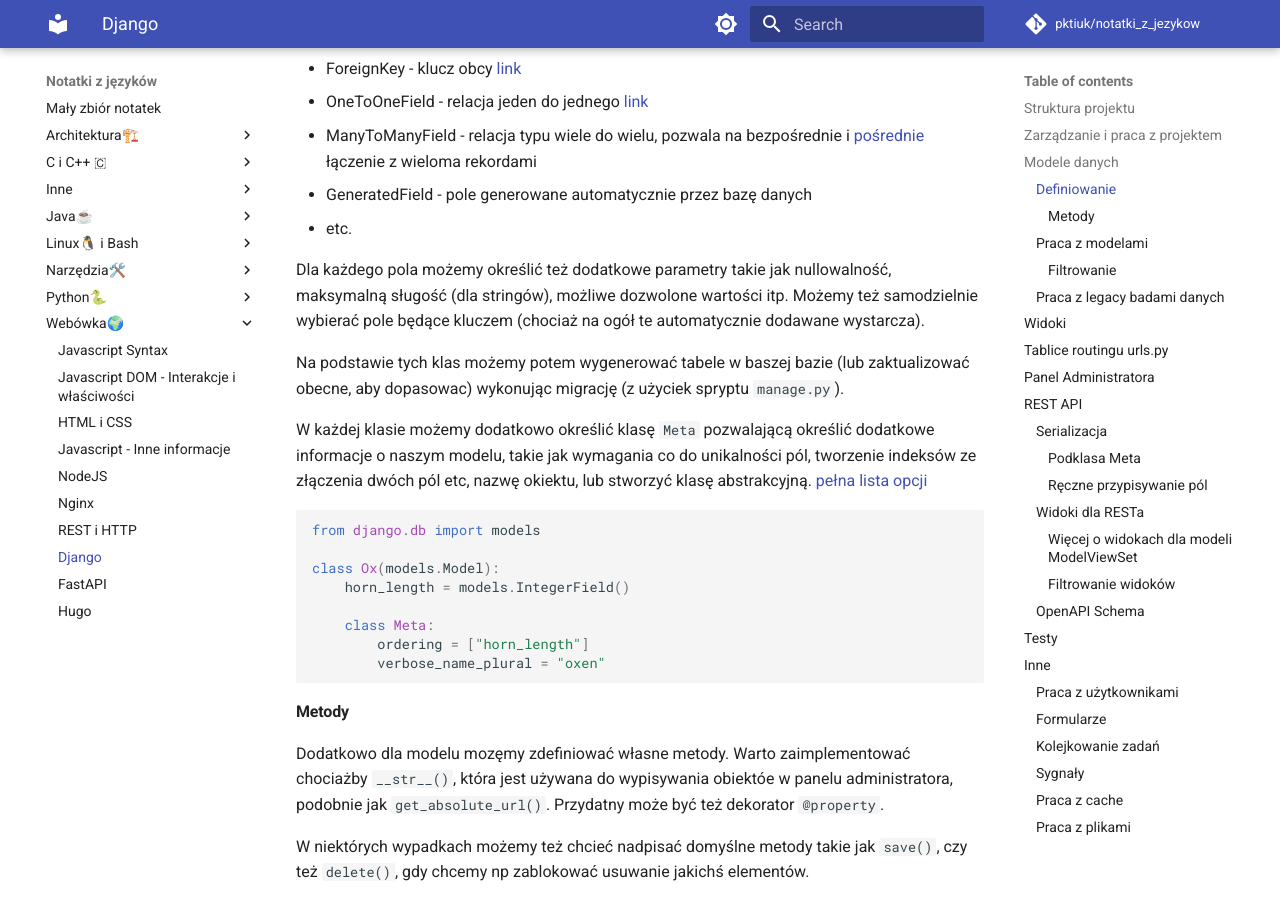
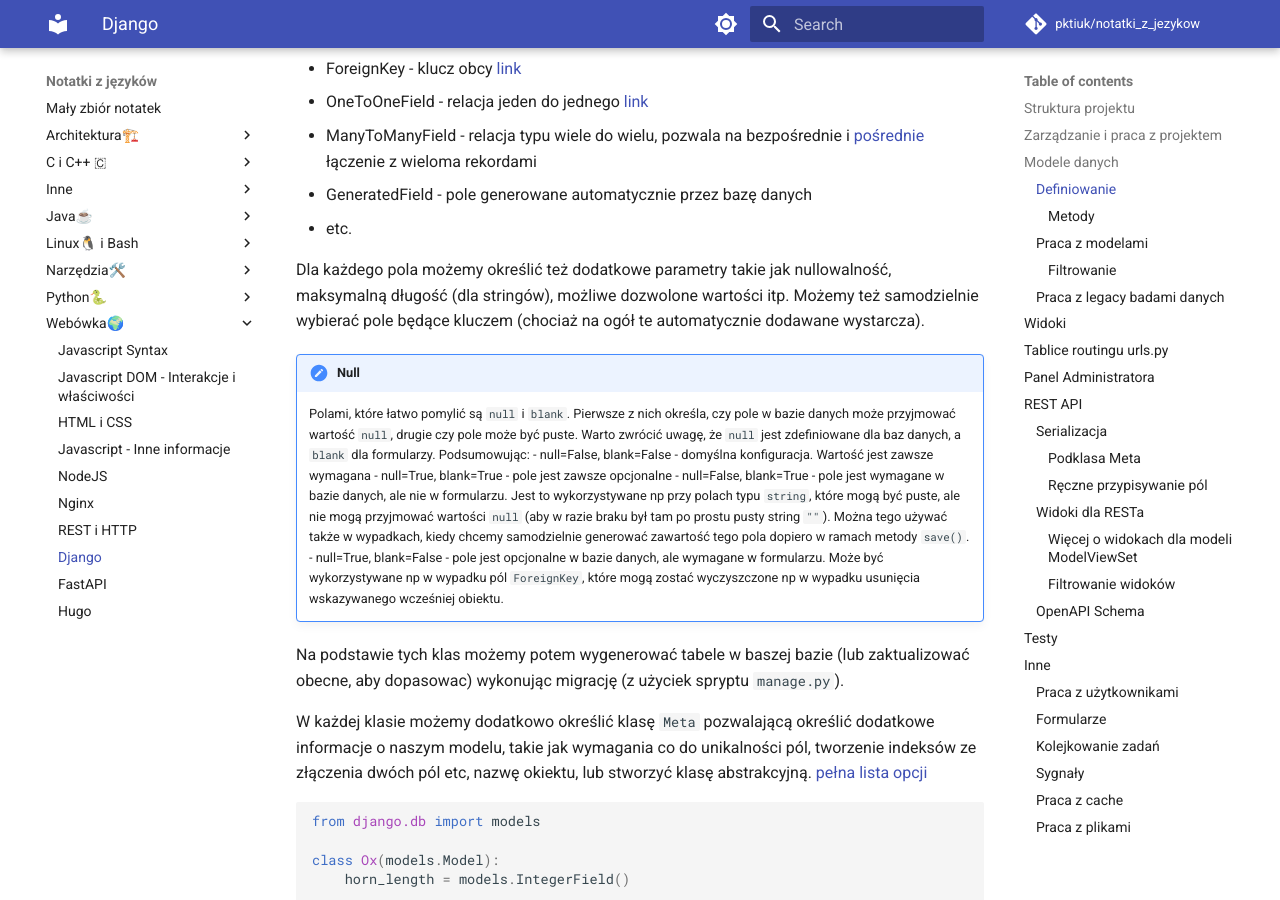
Before and after one commit to pktiuk/notatki_z_jezykow, an MkDocs documentation site: the page built from docs/Webówka🌍/9_django.md, in a window 1280 px wide and 900 px high, scrolled down 2621 px. Built offline with MkDocs 1.6.1 and Material for MkDocs 9.7.7, drawn with Linux system fonts in a browser that asks for light colours; comment, search, counter and statistics services are not loaded.

Commit message:
Null i blank

```diff
--- a/docs/Webówka🌍/9_django.md
+++ b/docs/Webówka🌍/9_django.md
@@ -96,7 +96,15 @@
 - GeneratedField - pole generowane automatycznie przez bazę danych
 - etc.
 
-Dla każdego pola możemy określić też dodatkowe parametry takie jak nullowalność, maksymalną sługość (dla stringów), możliwe dozwolone wartości itp. Możemy też samodzielnie wybierać pole będące kluczem (chociaż na ogół te automatycznie dodawane wystarcza).
+Dla każdego pola możemy określić też dodatkowe parametry takie jak nullowalność, maksymalną długość (dla stringów), możliwe dozwolone wartości itp. Możemy też samodzielnie wybierać pole będące kluczem (chociaż na ogół te automatycznie dodawane wystarcza).
+
+!!! null i blank
+
+    Polami, które łatwo pomylić są `null` i `blank`. Pierwsze z nich określa, czy pole w bazie danych może przyjmować wartość `null`, drugie czy pole może być puste. Warto zwrócić uwagę, że `null` jest zdefiniowane dla baz danych, a `blank` dla formularzy. Podsumowując:
+    - null=False, blank=False - domyślna konfiguracja. Wartość jest zawsze wymagana
+    - null=True, blank=True - pole jest zawsze opcjonalne
+    - null=False, blank=True - pole jest wymagane w bazie danych, ale nie w formularzu. Jest to wykorzystywane np przy polach typu `string`, które mogą być puste, ale nie mogą przyjmować wartości `null` (aby w razie braku był tam po prostu pusty string `""`). Można tego używać także w wypadkach, kiedy chcemy samodzielnie generować zawartość tego pola dopiero w ramach metody `save()`.
+    - null=True, blank=False - pole jest opcjonalne w bazie danych, ale wymagane w formularzu. Może być wykorzystywane np w wypadku pól `ForeignKey`, które mogą zostać wyczyszczone np w wypadku usunięcia wskazywanego wcześniej obiektu.
 
 Na podstawie tych klas możemy potem wygenerować tabele w baszej bazie (lub zaktualizować obecne, aby dopasowac) wykonując migrację (z użyciek spryptu `manage.py`).
 
```
